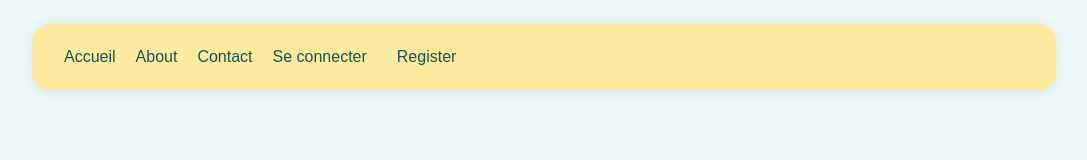
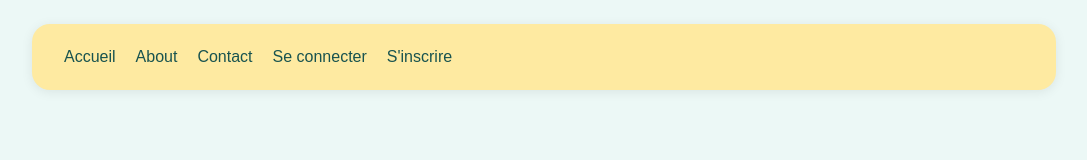
Before and after one commit to MtxYohann/TaxiT, a Next.js app: page / in a window 1280 px wide. Shown: the top 160 px of the page, without its empty margins (96-1183 px from the left). Built offline with nearby package versions, Linux system fonts and the light colour scheme; no server answers.

Commit message:
fix: fix du layout avec les connexions token

```diff
--- a/src/app/layout.js
+++ b/src/app/layout.js
@@ -4,7 +4,7 @@ import { Geist, Geist_Mono } from "next/font/google";
 import "../styles/globals.css";
 import Navbar from "../components/Navbar"
 import Head from "next/head";
-// import { SessionProvider } from "next-auth/react";
+import { SessionProvider } from "next-auth/react";
 
 const geistSans = Geist({
   variable: "--font-geist-sans",
@@ -16,6 +16,7 @@ const geistMono = Geist_Mono({
   subsets: ["latin"],
 });
 
+
 export default function RootLayout({ children }) {
   return (
     <html lang="fr">
@@ -23,9 +24,8 @@ export default function RootLayout({ children }) {
         <link rel="icon" href="/favicon.ico" />
       </Head>
       <body className={`${geistSans.variable} ${geistMono.variable}`}>
-        {/* ← CHANGÉ : Plus de SessionProvider, juste la Navbar et les enfants */}
-        <Navbar />
-        <main>{children}</main>
+        <SessionProvider><Navbar />
+          <main>{children}</main></SessionProvider>
       </body>
     </html>
   );
--- a/src/components/Navbar.js
+++ b/src/components/Navbar.js
@@ -1,25 +1,69 @@
+"use client";
+
 import Link from "next/link";
 import styles from "../styles/Navbar.module.css";
-import { LoginButton, RegisterButton } from "./buttons";
-import { useSession } from "next-auth/react";
+import { useAuth } from "../hooks/useAuth"; // ← CHANGÉ : Remplace useSession par useAuth
 
 export default function Navbar() {
-    const { data: session } = useSession();
+    const { user, isAuthenticated, loading } = useAuth(); // ← CHANGÉ : Utilise useAuth
+
+    const handleLogout = () => {
+        localStorage.removeItem('token');
+        localStorage.removeItem('user');
+        window.location.href = '/';
+    };
+
+    if (loading) {
+        return (
+            <nav className={styles.navbar}>
+                <ul>
+                    <li>Chargement...</li>
+                </ul>
+            </nav>
+        );
+    }
+
     return (
         <nav className={styles.navbar}>
             <ul>
-                <li ><Link href="/">Accueil</Link></li>
-                <li ><Link href="/about">About</Link></li>
-                <li ><Link href="/contact">Contact</Link></li>
-                <li ><LoginButton /></li>
-                <li ><RegisterButton /></li>
-                {session?.user?.role === "user" && (
-                    <li className={styles.profile}><Link href="/demandechauffeur">Devenir chauffeur</Link></li>
+                <li><Link href="/">Accueil</Link></li>
+                <li><Link href="/about">About</Link></li>
+                <li><Link href="/contact">Contact</Link></li>
+
+                {!isAuthenticated ? (
+                    // Si pas connecté : afficher login/register
+                    <>
+                        <li><Link href="/login">Se connecter</Link></li>
+                        <li><Link href="/register">S'inscrire</Link></li>
+                    </>
+                ) : (
+                    // Si connecté : afficher les options utilisateur
+                    <>
+                        <li><Link href="/maps">Commander</Link></li>
+                        {user?.role === "user" && (
+                            <li className={styles.profile}>
+                                <Link href="/demandechauffeur">Devenir chauffeur</Link>
+                            </li>
+                        )}
+                        <li className={styles.profile}>
+                            <Link href="/account">Profile</Link>
+                        </li>
+                        <li>
+                            <button
+                                onClick={handleLogout}
+                                style={{
+                                    background: 'none',
+                                    border: 'none',
+                                    color: 'inherit',
+                                    cursor: 'pointer',
+                                    textDecoration: 'underline'
+                                }}
+                            >
+                                Se déconnecter
+                            </button>
+                        </li>
+                    </>
                 )}
-                {session?.user && (
-                    <li className={styles.profile}><Link href="/account">Profile</Link></li>
-                )}
-
             </ul>
         </nav>
     );
```
